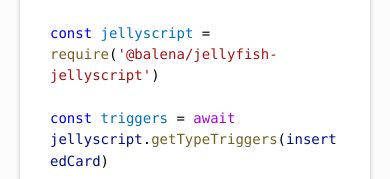
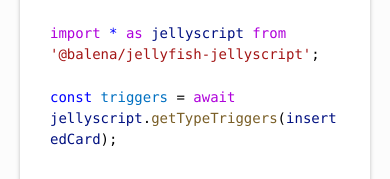
Before and after one commit to product-os/jellyfish-jellyscript, a plain HTML site: page index.html in a window 390 px wide. Shown: the part 453-632 px from the top of the page. Drawn offline with Linux system fonts and the light colour scheme.

Commit message:
deploy: 7b506bf7ef58b362eeaa704206d057fc95b81f2d

```diff
--- a/assets/highlight.css
+++ b/assets/highlight.css
@@ -1,18 +1,18 @@
 :root {
-    --light-hl-0: #0000FF;
-    --dark-hl-0: #569CD6;
+    --light-hl-0: #AF00DB;
+    --dark-hl-0: #C586C0;
     --light-hl-1: #000000;
     --dark-hl-1: #D4D4D4;
-    --light-hl-2: #0070C1;
-    --dark-hl-2: #4FC1FF;
-    --light-hl-3: #795E26;
-    --dark-hl-3: #DCDCAA;
+    --light-hl-2: #0000FF;
+    --dark-hl-2: #569CD6;
+    --light-hl-3: #001080;
+    --dark-hl-3: #9CDCFE;
     --light-hl-4: #A31515;
     --dark-hl-4: #CE9178;
-    --light-hl-5: #AF00DB;
-    --dark-hl-5: #C586C0;
-    --light-hl-6: #001080;
-    --dark-hl-6: #9CDCFE;
+    --light-hl-5: #0070C1;
+    --dark-hl-5: #4FC1FF;
+    --light-hl-6: #795E26;
+    --dark-hl-6: #DCDCAA;
     --light-code-background: #FFFFFF;
     --dark-code-background: #1E1E1E;
 }
--- a/index.html
+++ b/index.html
@@ -8,7 +8,7 @@
   <h1>Usage</h1>
 </a>
 <p>Below is an example how to use this library:</p>
-<pre><code class="language-js"><span class="hl-0">const</span><span class="hl-1"> </span><span class="hl-2">jellyscript</span><span class="hl-1"> = </span><span class="hl-3">require</span><span class="hl-1">(</span><span class="hl-4">&#39;@balena/jellyfish-jellyscript&#39;</span><span class="hl-1">)</span><br/><br/><span class="hl-0">const</span><span class="hl-1"> </span><span class="hl-2">triggers</span><span class="hl-1"> = </span><span class="hl-5">await</span><span class="hl-1"> </span><span class="hl-6">jellyscript</span><span class="hl-1">.</span><span class="hl-3">getTypeTriggers</span><span class="hl-1">(</span><span class="hl-6">insertedCard</span><span class="hl-1">)</span>
+<pre><code class="language-typescript"><span class="hl-0">import</span><span class="hl-1"> </span><span class="hl-2">*</span><span class="hl-1"> </span><span class="hl-0">as</span><span class="hl-1"> </span><span class="hl-3">jellyscript</span><span class="hl-1"> </span><span class="hl-0">from</span><span class="hl-1"> </span><span class="hl-4">&#39;@balena/jellyfish-jellyscript&#39;</span><span class="hl-1">;</span><br/><br/><span class="hl-2">const</span><span class="hl-1"> </span><span class="hl-5">triggers</span><span class="hl-1"> = </span><span class="hl-0">await</span><span class="hl-1"> </span><span class="hl-3">jellyscript</span><span class="hl-1">.</span><span class="hl-6">getTypeTriggers</span><span class="hl-1">(</span><span class="hl-3">insertedCard</span><span class="hl-1">);</span>
 </code></pre>
 
 <a href="#documentation" id="documentation" style="color: inherit; text-decoration: none;">
```
Also changed, not shown: interfaces/Options.html (+1 -1 lines), modules.html (+1 -1 lines).
